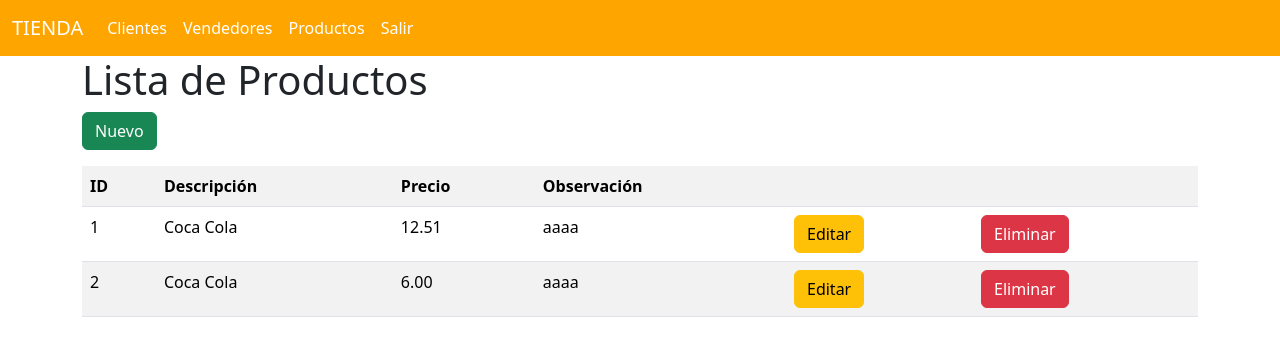
After one commit to AdgaCov/tienda_local, a Flask app: page /productos/ in a window 1280 px wide. The commit adds this page. Shown: the top 356 px of the page. Run offline with Flask 3, Linux system fonts and the light colour scheme; data comes from the database, SQL or seed files in the repository; both versions use the stored data as it was after the commit.

Commit message:
Commit para mvc de producto

```diff
--- /dev/null
+++ b/controllers/producto_controller.py
@@ -0,0 +1,40 @@
+from flask import request, redirect, url_for, Blueprint
+from models.producto_model import Producto
+from views import producto_view
+
+producto_bp = Blueprint('producto', __name__, url_prefix="/productos")
+
+@producto_bp.route("/")
+def index():
+    productos = Producto.get_all()
+    return producto_view.list(productos)
+
+@producto_bp.route("/create", methods = ['GET','POST'])
+def create():
+    if request.method == 'POST':
+        descripcion = request.form['descripcion']
+        precio = request.form['precio']
+        obs = request.form['obs']
+
+        producto = Producto(descripcion, precio, obs)
+        producto.save()
+        return redirect(url_for('producto.index'))
+    return producto_view.create()
+
+@producto_bp.route("/edit/<int:id>", methods = ['GET','POST'])
+def edit(id):
+    producto = Producto.get_by_id(id)
+    if request.method == 'POST':
+        descripcion = request.form['descripcion']
+        precio = request.form['precio']
+        obs = request.form['obs']
+
+        producto.update(descripcion=descripcion, precio=precio, obs=obs)
+        return redirect(url_for('producto.index'))
+    return producto_view.edit(producto)
+
+@producto_bp.route("/delete/<int:id>")
+def delete(id):
+    producto = Producto.get_by_id(id)
+    producto.delete()
+    return redirect(url_for('producto.index'))
--- /dev/null
+++ b/models/producto_model.py
@@ -0,0 +1,42 @@
+from database import db
+
+class Producto(db.Model):
+    __tablename__ = "productos"
+
+    id = db.Column(db.Integer, primary_key = True)
+    descripcion = db.Column(db.String(100), nullable=False)
+    precio = db.Column(db.Float(3,2), nullable=False)
+    obs = db.Column(db.String(100), nullable=False)
+
+    def __init__(self, descripcion, precio, obs):
+        self.descripcion = descripcion
+        self.precio = precio
+        self.obs = obs
+
+    #objeto de tipo usuario y guardarlo en la bd
+    def save(self):
+        db.session.add(self)
+        db.session.commit()
+
+    #met para devolver los productos a la tabla
+    @staticmethod
+    def get_all():
+        return Producto.query.all()
+
+    #met para recuperar un registro
+    @staticmethod
+    def get_by_id(id):
+        return Producto.query.get(id)
+
+    #met para actualizar
+    def update(self, descripcion=None, precio=None, obs=None):
+        if descripcion and precio and obs:
+            self.descripcion = descripcion
+            self.precio = precio
+            self.obs = obs
+        db.session.commit()
+
+    #met delete
+    def delete(self):
+        db.session.delete(self)
+        db.session.commit()
--- a/run.py
+++ b/run.py
@@ -1,5 +1,5 @@
 from flask import Flask, request
-from controllers import cliente_controller, vendedor_controller
+from controllers import cliente_controller, vendedor_controller, producto_controller
 from database import db
 
 app = Flask(__name__)
@@ -10,6 +10,7 @@ app.config["SQLALCHEMY_TRACK_MODIFICATIONS"] = False
 db.init_app(app)
 app.register_blueprint(cliente_controller.cliente_bp)
 app.register_blueprint(vendedor_controller.vendedor_bp)
+app.register_blueprint(producto_controller.producto_bp)
 
 @app.route("/")
 def home():
--- a/templates/base.html
+++ b/templates/base.html
@@ -20,6 +20,9 @@
               </li>
               <li class="nav-item">
                 <a class="nav-link" aria-current="page" href="/vendedores/">Vendedores</a>
+              </li>
+              <li class="nav-item">
+                <a class="nav-link" aria-current="page" href="/productos/">Productos</a>
               </li>
               <li class="nav-item">
                 <a class="nav-link" href="#">Salir</a>
--- /dev/null
+++ b/templates/productos/index.html
@@ -0,0 +1,34 @@
+{% extends 'base.html' %}
+
+{% block title %} PRODUCTOS {% endblock %}
+
+{% block content %}
+<h1>Lista de Productos</h1>
+<a href="{{url_for('producto.create')}}" class="btn btn-success mb-3">Nuevo</a>
+
+<table class="table table-striped">
+    <tr>
+        <th>ID</th>
+        <th>Descripción</th>
+        <th>Precio</th>
+        <th>Observación</th>
+        <th></th>
+        <th></th>
+    </tr>
+    {% for item in productos %}
+    <tr>
+        <td>{{item.id}}</td>
+        <td>{{item.descripcion}}</td>
+        <td>{{item.precio | round(2)}}</td>
+        <td>{{item.obs}}</td>
+        <td>
+            <a href="{{url_for('producto.edit', id=item.id)}}" class="btn btn-warning">Editar</a>
+        </td>
+        <td>
+            <a href="{{url_for('producto.delete', id=item.id)}}" class="btn btn-danger">Eliminar</a>
+        </td>
+    </tr>
+    {% endfor %}
+</table>
+
+{% endblock %}
--- /dev/null
+++ b/tienda.txt
@@ -0,0 +1,4 @@
+clientes
+productos
+prestamos
+vendedores
--- /dev/null
+++ b/views/producto_view.py
@@ -0,0 +1,10 @@
+from flask import render_template
+
+def list(productos):
+    return render_template('productos/index.html', productos=productos)
+
+def create():
+    return render_template('productos/create.html')
+
+def edit(producto):
+    return render_template('productos/edit.html', producto=producto)
```
Also changed, not shown: templates/productos/create.html (added, +24 -0 lines), templates/productos/edit.html (added, +24 -0 lines), instance/tienda.db.
